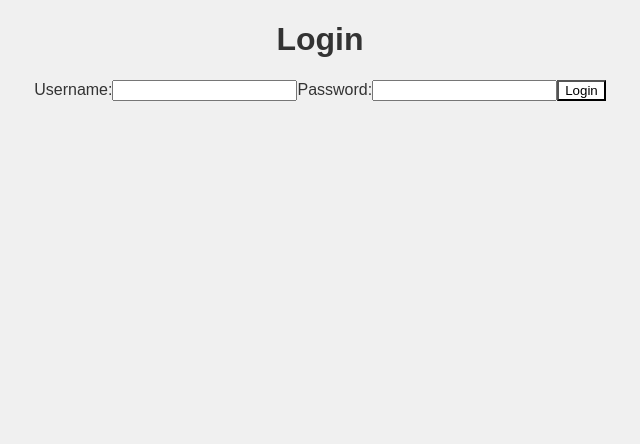
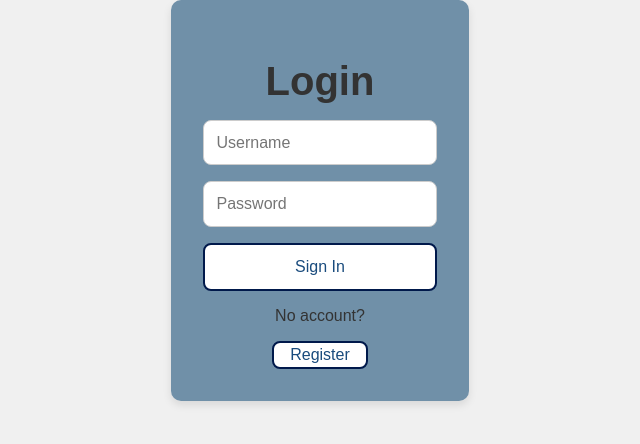
Before and after one commit to maurasweeney1/somethingGoodEveryday, a React (Create React App) app in the folder frontend/: page /signIn in a window 1280 px wide. Shown: the top 444 px of the page, without its empty margins (320-960 px from the left). Built offline with nearby package versions, Linux system fonts and the light colour scheme.

Commit message:
added styling

```diff
--- a/frontend/src/AddPosts.js
+++ b/frontend/src/AddPosts.js
@@ -1,6 +1,8 @@
 import React, { useState } from "react";
 import { useNavigate } from "react-router-dom";
 import { v4 as uuidv4 } from "uuid";
+import logo from "./logo.png";
+import "./postPage.css";
 
 function AddPostPage({ addNewPost, userId }) {
   const navigate = useNavigate();
@@ -68,6 +70,22 @@ function AddPostPage({ addNewPost, userId }) {
   };
 
   return (
+    <div>
+      <header className="new-post-header">
+        <div>
+          <button className="home-button" onClick={() => navigate("/home")}>
+            ←
+          </button>
+        </div>
+        <div className="title">
+          <div>
+            <img src={logo} className="App-logo" alt="logo" />
+          </div>
+          <div>
+            <h3>Something Good Everyday</h3>
+          </div>
+        </div>
+      </header>
       <div className="new-post">
         <h1>Add a New Post</h1>
         {/* add a post */}
@@ -144,6 +162,7 @@ function AddPostPage({ addNewPost, userId }) {
           )}
         </form>
       </div>
+    </div>
   );
 }
 
--- a/frontend/src/Landing.js
+++ b/frontend/src/Landing.js
@@ -1,5 +1,6 @@
 import React, { useEffect } from "react";
 import { useNavigate } from "react-router-dom";
+import "./logIn.css";
 
 function LandingPage() {
   const navigate = useNavigate();
@@ -12,13 +13,24 @@ function LandingPage() {
   }, [navigate]);
 
   return (
-    <div style={{ textAlign: "center", marginTop: "50px" }}>
-      <h1>Welcome to the Website</h1>
+    <div
+      className="signin-container"
+      style={{ textAlign: "center", marginTop: "50px" }}
+    >
+      <h1>Welcome to Something Good Everyday</h1>
       <p>Please register or log in to continue.</p>
-      <button onClick={() => navigate("/register")} style={{ margin: "10px" }}>
+      <button
+        className="register-button"
+        onClick={() => navigate("/register")}
+        style={{ margin: "10px" }}
+      >
         Register
       </button>
-      <button onClick={() => navigate("/signIn")} style={{ margin: "10px" }}>
+      <button
+        className="sign-in-button"
+        onClick={() => navigate("/signIn")}
+        style={{ margin: "10px" }}
+      >
         Log In
       </button>
     </div>
--- a/frontend/src/Register.js
+++ b/frontend/src/Register.js
@@ -1,5 +1,6 @@
 import React, { useState } from "react";
 import { useNavigate } from "react-router-dom";
+import "./logIn.css";
 
 function RegisterPage() {
   const navigate = useNavigate();
@@ -24,24 +25,33 @@ function RegisterPage() {
   };
 
   return (
-    <div>
+    <div className="signin-container">
       <h1>Register</h1>
-      <form onSubmit={handleRegister}>
+      <form className="signin-form" onSubmit={handleRegister}>
         <input
+          className="input-field"
           type="text"
           placeholder="Username"
           value={username}
           onChange={(e) => setUsername(e.target.value)}
         />
         <input
+          className="input-field"
           type="password"
           placeholder="Password"
           value={password}
           onChange={(e) => setPassword(e.target.value)}
         />
-        <button type="submit">Register</button>
+        <button className="submit-button" type="submit">
+          Register
+        </button>
         {error && <p style={{ color: "red" }}>{error}</p>}
       </form>
+
+      <p>Already have an account?</p>
+      <button className="sign-in-button" onClick={() => navigate("/signIn")}>
+        Sign In
+      </button>
     </div>
   );
 }
--- a/frontend/src/SignIn.js
+++ b/frontend/src/SignIn.js
@@ -1,5 +1,6 @@
 import React, { useState } from "react";
 import { useNavigate } from "react-router-dom";
+import "./logIn.css";
 
 function SignInPage({ setAuthToken, setUserId }) {
   const [username, setUsername] = useState("");
@@ -36,30 +37,33 @@ function SignInPage({ setAuthToken, setUserId }) {
   };
 
   return (
-    <div>
+    <div className="signin-container">
       <h1>Login</h1>
-      <form onSubmit={handleLogin}>
-        <label>
-          Username:
+      <form onSubmit={handleLogin} className="signin-form">
         <input
+          className="input-field"
           type="text"
+          placeholder="Username"
           value={username}
           onChange={(e) => setUsername(e.target.value)}
-            required
         />
-        </label>
-        <label>
-          Password:
         <input
+          className="input-field"
           type="password"
+          placeholder="Password"
           value={password}
           onChange={(e) => setPassword(e.target.value)}
-            required
         />
-        </label>
-        <button type="submit">Login</button>
+        <button type="submit" className="submit-button">
+          Sign In
+        </button>
+        {error && <p style={{ color: "red" }}>{error}</p>}
       </form>
       {error && <p style={{ color: "red" }}>{error}</p>}
+      <p>No account?</p>
+      <button className="register-button" onClick={() => navigate("/register")}>
+        Register
+      </button>
     </div>
   );
 }
--- a/frontend/src/editPosts.js
+++ b/frontend/src/editPosts.js
@@ -1,5 +1,7 @@
 import React, { useState, useEffect } from "react";
 import { useParams, useNavigate } from "react-router-dom";
+import logo from "./logo.png";
+import "./postPage.css";
 
 function EditPostPage({ posts, updatePost, token }) {
   // get postid from the route
@@ -96,6 +98,22 @@ function EditPostPage({ posts, updatePost, token }) {
   };
 
   return (
+    <div>
+      <header className="edit-post-header">
+        <div>
+          <button className="home-button" onClick={() => navigate("/home")}>
+            ←
+          </button>
+        </div>
+        <div className="title">
+          <div>
+            <img src={logo} className="App-logo" alt="logo" />
+          </div>
+          <div>
+            <h3>Something Good Everyday</h3>
+          </div>
+        </div>
+      </header>
       <div className="edit-post">
         <h1>Edit Post</h1>
         <form onSubmit={handleSubmit}>
@@ -170,6 +188,7 @@ function EditPostPage({ posts, updatePost, token }) {
           )}
         </form>
       </div>
+    </div>
   );
 }
 
--- a/frontend/src/index.css
+++ b/frontend/src/index.css
@@ -1,8 +1,14 @@
 body {
+  font-family: Arial, sans-serif;
+  background-color: rgb(227, 233, 244) important!;
+  color: #333;
+  height: 100vh;
+  display: flex;
+  justify-content: center;
+  align-items: flex-start;
+  text-align: center;
   margin: 0;
-  font-family: -apple-system, BlinkMacSystemFont, 'Segoe UI', 'Roboto', 'Oxygen',
-    'Ubuntu', 'Cantarell', 'Fira Sans', 'Droid Sans', 'Helvetica Neue',
-    sans-serif;
+  font-family: -apple-system, BlinkMacSystemFont, 'Segoe UI', 'Roboto', 'Oxygen', 'Ubuntu', 'Cantarell', 'Fira Sans', 'Droid Sans', 'Helvetica Neue', sans-serif;
   -webkit-font-smoothing: antialiased;
   -moz-osx-font-smoothing: grayscale;
 }
--- /dev/null
+++ b/frontend/src/logIn.css
@@ -0,0 +1,93 @@
+/* Body styling for the entire page */
+body {
+    font-family: Arial, sans-serif;
+    background-color: rgb(200, 225, 225);
+    /* Page background */
+    color: #333;
+    height: 100vh;
+    display: flex;
+    justify-content: center;
+    align-items: flex-start;
+    text-align: center;
+}
+
+/* Sign-in container styling */
+.signin-container {
+    font-family: Arial, sans-serif;
+    background-color: rgb(80, 120, 150, 0.8);
+    color: #333;
+    width: 100%;
+    max-width: 400px;
+    margin: 0 auto;
+    padding: 2rem;
+    box-sizing: border-box;
+    border-radius: 10px;
+    box-shadow: 0 4px 8px rgba(0, 0, 0, 0.1);
+    text-align: center;
+}
+
+/* Heading styling */
+h1 {
+    font-size: 2.5rem;
+    margin-bottom: 1rem;
+}
+
+/* Form styling */
+.signin-form {
+    display: flex;
+    flex-direction: column;
+    gap: 1rem;
+}
+
+/* Input fields styling */
+.input-field {
+    padding: 0.8rem;
+    font-size: 1rem;
+    border: 1px solid #ccc;
+    border-radius: 8px;
+    width: 100%;
+    box-sizing: border-box;
+}
+
+.input-field:focus {
+    outline: none;
+    border: 2px solid rgb(0, 25, 75);
+}
+
+/* Error message styling */
+.error-message {
+    color: red;
+    font-size: 1rem;
+}
+
+/* Register button prompt styling */
+.register-prompt {
+    margin-top: 1rem;
+    font-size: 1rem;
+}
+
+/* Buttons styling */
+.sign-in-button,
+.register-button,
+.submit-button {
+    background-color: #fff;
+    color: rgb(25, 75, 125);
+    border: 2px solid rgb(0, 25, 75);
+    border-radius: 8px;
+    font-size: 1rem;
+    cursor: pointer;
+    text-decoration: none;
+}
+
+.sign-in-button,
+.register-button {
+    padding: 0.2rem 1rem;
+}
+
+.register-button:hover,
+.submit-button:hover,
+.sign-in-button:hover {
+    background-color: #f0f0f0;
+    color: rgb(15, 75, 100);
+    border-color: rgb(15, 75, 100);
+}
--- /dev/null
+++ b/frontend/src/postPage.css
@@ -0,0 +1,122 @@
+/* General page styles */
+body {
+    font-family: Arial, sans-serif;
+    background-color: rgb(200, 225, 225);
+    color: #333;
+    margin: 0;
+    padding: 0;
+    box-sizing: border-box;
+}
+
+.new-post-header,
+.edit-post-header {
+    display: flex;
+    justify-content: space-between;
+    align-items: center;
+    width: 100vw;
+    padding: 10px 20px;
+    background-color: rgb(80, 120, 150, .8);
+    box-sizing: border-box;
+}
+
+/* Container for the post form */
+.edit-post,
+.new-post {
+    max-width: 800px;
+    margin: 0 auto;
+    background-color: white;
+    padding: 2rem;
+    border-radius: 10px;
+    box-shadow: 0 4px 8px rgba(0, 0, 0, 0.1);
+    text-align: center;
+    border: 1px solid #ccc;
+}
+
+/* Form and input styling */
+form {
+    display: flex;
+    flex-direction: column;
+    gap: 1rem;
+}
+
+textarea,
+select,
+input[type="url"],
+input[type="file"] {
+    width: 100%;
+    padding: 0.8rem;
+    font-size: 1rem;
+    background-color: white;
+    border: 1px solid #ccc;
+    border-radius: 8px;
+    box-sizing: border-box;
+}
+
+textarea:focus,
+select:focus,
+input[type="url"]:focus,
+input[type="file"]:focus {
+    outline: none;
+    border-color: rgb(188, 205, 238);
+}
+
+/* Button styling */
+button {
+    background-color: rgb(188, 205, 238);
+    color: white;
+    font-size: 1rem;
+    padding: 0.8rem 1.5rem;
+    border: none;
+    border-radius: 8px;
+    cursor: pointer;
+    transition: background-color 0.3s ease;
+}
+
+button:hover {
+    background-color: rgb(15, 75, 100);
+}
+
+/* Error message */
+.error-message {
+    color: red;
+    font-size: 1rem;
+    white-space: pre-line;
+}
+
+/* Image preview */
+img {
+    display: block;
+    margin: 0 auto;
+    border-radius: 8px;
+    box-shadow: 0 4px 8px rgba(0, 0, 0, 0.1);
+}
+
+.dark-mode .new-post,
+.dark-mode .edit-post {
+    background-color: #333;
+    color: white;
+    border: 1px solid #555;
+}
+
+.dark-mode textarea,
+.dark-mode select,
+.dark-mode input[type="url"],
+.dark-mode input[type="file"] {
+    background-color: #3333336d;
+    color: white;
+    border: 1px solid #444;
+}
+
+.light-mode .new-post,
+.light-mode .edit-post {
+    background-color: white;
+    border: 1px solid #ccc;
+}
+.light-mode textarea,
+.light-mode select,
+.light-mode input[type="url"],
+.light-mode input[type="file"] {
+    background-color: white;
+    color: black;
+    border: 1px solid #ccc;
+}
```
Also changed, not shown: frontend/src/Home.js (+10 -3 lines), 1 other file (tests, documents, lock files or other folders). Lines whose indentation alone changed are shown as unchanged.
